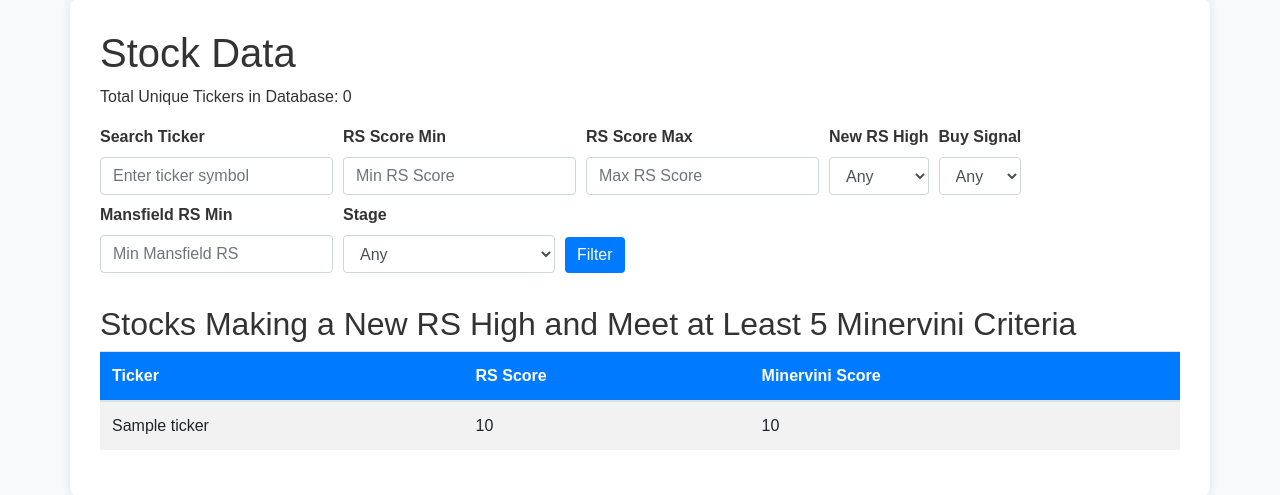
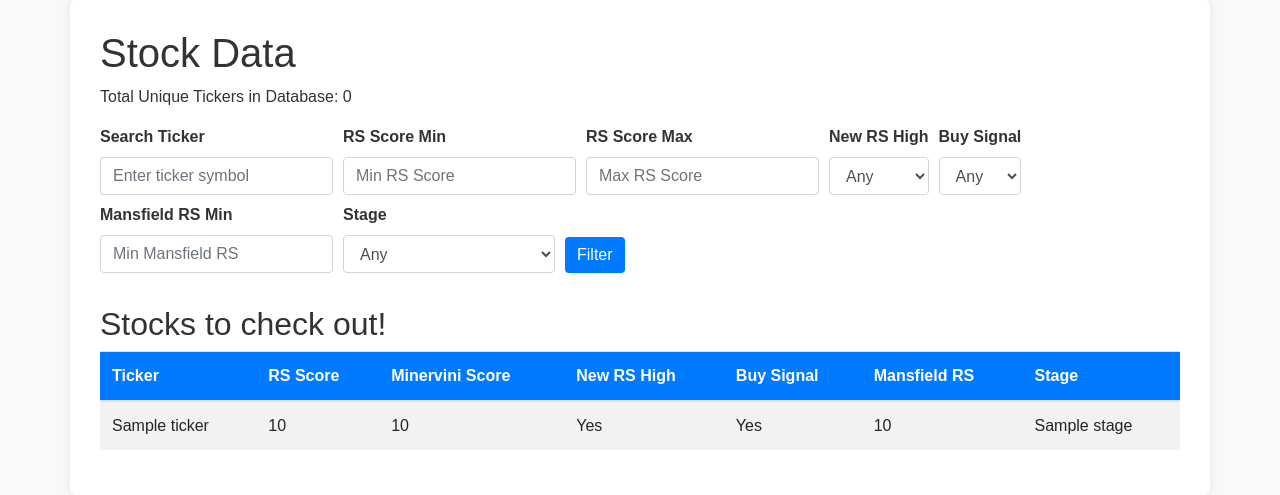
Before and after one commit to Pinger2024/stockapp, a Flask app: page / in a window 1280 px wide. Shown: the part 49-544 px from the top of the page. Run offline with Flask 3, Linux system fonts and the light colour scheme; a database or web service that is not in the repository returns one stand-in record (values such as "Sample title"); data that the repository does not hold is empty; some libraries are stand-ins or nearby versions.

Commit message:
Updated front-end code and added CSS/JS for improved UI

```diff
--- a/app.py
+++ b/app.py
@@ -14,18 +14,14 @@
 ohlcv_collection = db['ohlcv_data']
 indicators_collection = db['indicators']
 
-# Route for main page
 @app.route('/', methods=['GET', 'POST'])
 def index():
     total_tickers = ohlcv_collection.distinct('ticker')
     total_tickers_count = len(total_tickers)
-    query = {
-        "new_rs_high": True,
-        "minervini_criteria.minervini_score": {"$gte": 5}
-    }
+    query = {}
 
-    # Add filters if it is a POST request
     if request.method == 'POST':
+        # Ticker filter
         ticker = request.form.get('ticker')
         if ticker:
             query['ticker'] = ticker.upper()
@@ -65,90 +61,22 @@
         if stage:
             query['stage'] = int(stage)
 
-    # Fetch stocks making a new RS High and meet at least 5 Minervini criteria
+    # Log the query being used for filtering
+    logging.info(f"Generated query for filtering: {query}")
+
+    # Fetch stocks using the query
     rs_high_and_minervini_stocks = list(indicators_collection.find(
         query,
-        {"ticker": 1, "rs_score": 1, "minervini_criteria.minervini_score": 1, "_id": 0}
+        {"ticker": 1, "rs_score": 1, "minervini_criteria.minervini_score": 1, "new_rs_high": 1, "buy_signal": 1, "mansfield_rs": 1, "stage": 1, "_id": 0}
     ))
+
     rs_high_and_minervini_stocks_display = rs_high_and_minervini_stocks[:10]
     rs_high_and_minervini_more = len(rs_high_and_minervini_stocks) > 10
-
-    # Fetch stocks with buy signal, meet at least 6 Minervini criteria, and have an RS score over 60
-    buy_signal_stocks = list(indicators_collection.find(
-        {
-            "buy_signal": True,
-            "minervini_criteria.minervini_score": {"$gte": 6},
-            "rs_score": {"$gte": 60}
-        },
-        {"ticker": 1, "rs_score": 1, "minervini_criteria.minervini_score": 1, "_id": 0}
-    ))
-    buy_signal_stocks_display = buy_signal_stocks[:10]
-    buy_signal_more = len(buy_signal_stocks) > 10
 
     return render_template('index.html',
                            total_tickers=total_tickers_count,
                            rs_high_and_minervini_stocks=rs_high_and_minervini_stocks_display,
-                           rs_high_and_minervini_more=rs_high_and_minervini_more,
-                           buy_signal_stocks=buy_signal_stocks_display,
-                           buy_signal_more=buy_signal_more)
-
-# Route to display all stocks making a new RS High and meet at least 5 Minervini criteria
-@app.route('/rs_high_and_minervini')
-def rs_high_and_minervini():
-    rs_high_and_minervini_stocks = list(indicators_collection.find(
-        {
-            "new_rs_high": True,
-            "minervini_criteria.minervini_score": {"$gte": 5}
-        },
-        {"ticker": 1, "rs_score": 1, "minervini_criteria.minervini_score": 1, "_id": 0}
-    ))
-    return render_template('rs_high_and_minervini.html', stocks=rs_high_and_minervini_stocks)
-
-# Route to display all stocks with buy signal, meet at least 6 Minervini criteria, and RS score over 60
-@app.route('/buy_signal_stocks')
-def buy_signal_stocks():
-    buy_signal_stocks = list(indicators_collection.find(
-        {
-            "buy_signal": True,
-            "minervini_criteria.minervini_score": {"$gte": 6},
-            "rs_score": {"$gte": 60}
-        },
-        {"ticker": 1, "rs_score": 1, "minervini_criteria.minervini_score": 1, "_id": 0}
-    ))
-    return render_template('buy_signal_stocks.html', stocks=buy_signal_stocks)
-
-# Route to download watchlist
-@app.route('/download_watchlist')
-def download_watchlist():
-    watchlist_type = request.args.get('type')
-    if watchlist_type == 'rs_high_and_minervini':
-        stocks = list(indicators_collection.find(
-            {
-                "new_rs_high": True,
-                "minervini_criteria.minervini_score": {"$gte": 6}
-            },
-            {"ticker": 1, "_id": 0}
-        ))
-    elif watchlist_type == 'buy_signal':
-        stocks = list(indicators_collection.find(
-            {
-                "buy_signal": True,
-                "minervini_criteria.minervini_score": {"$gte": 6},
-                "rs_score": {"$gte": 60}
-            },
-            {"ticker": 1, "_id": 0}
-        ))
-    else:
-        return "Invalid watchlist type", 400
-
-    # Generate the .txt file content
-    tickers = [stock['ticker'] for stock in stocks]
-    tickers_text = '\n'.join(tickers)
-
-    # Create a response with the .txt file
-    response = Response(tickers_text, mimetype='text/plain')
-    response.headers['Content-Disposition'] = 'attachment; filename=watchlist.txt'
-    return response
+                           rs_high_and_minervini_more=rs_high_and_minervini_more)
 
 if __name__ == '__main__':
     app.run(host='0.0.0.0', port=5000)
--- a/templates/index.html
+++ b/templates/index.html
@@ -66,7 +66,7 @@
         </form>
 
         <!-- Display Stocks Table -->
-        <h2>Stocks Making a New RS High and Meet at Least 5 Minervini Criteria</h2>
+        <h2>Stocks to check out!</h2>
 {% if rs_high_and_minervini_stocks and rs_high_and_minervini_stocks|length > 0 %}
 <table class="table table-striped">
     <thead>
@@ -74,6 +74,10 @@
             <th>Ticker</th>
             <th>RS Score</th>
             <th>Minervini Score</th>
+            <th>New RS High</th>
+            <th>Buy Signal</th>
+            <th>Mansfield RS</th>
+            <th>Stage</th>
         </tr>
     </thead>
     <tbody>
@@ -82,6 +86,10 @@
             <td>{{ stock['ticker'] }}</td>
             <td>{{ stock['rs_score'] | round(2) }}</td>
             <td>{{ stock['minervini_criteria']['minervini_score'] }}</td>
+            <td>{{ 'Yes' if stock['new_rs_high'] else 'No' }}</td>
+            <td>{{ 'Yes' if stock['buy_signal'] else 'No' }}</td>
+            <td>{{ stock['mansfield_rs'] | round(2) }}</td>
+            <td>{{ stock['stage'] }}</td>
         </tr>
         {% endfor %}
     </tbody>
```
Lines whose indentation alone changed are shown as unchanged.
